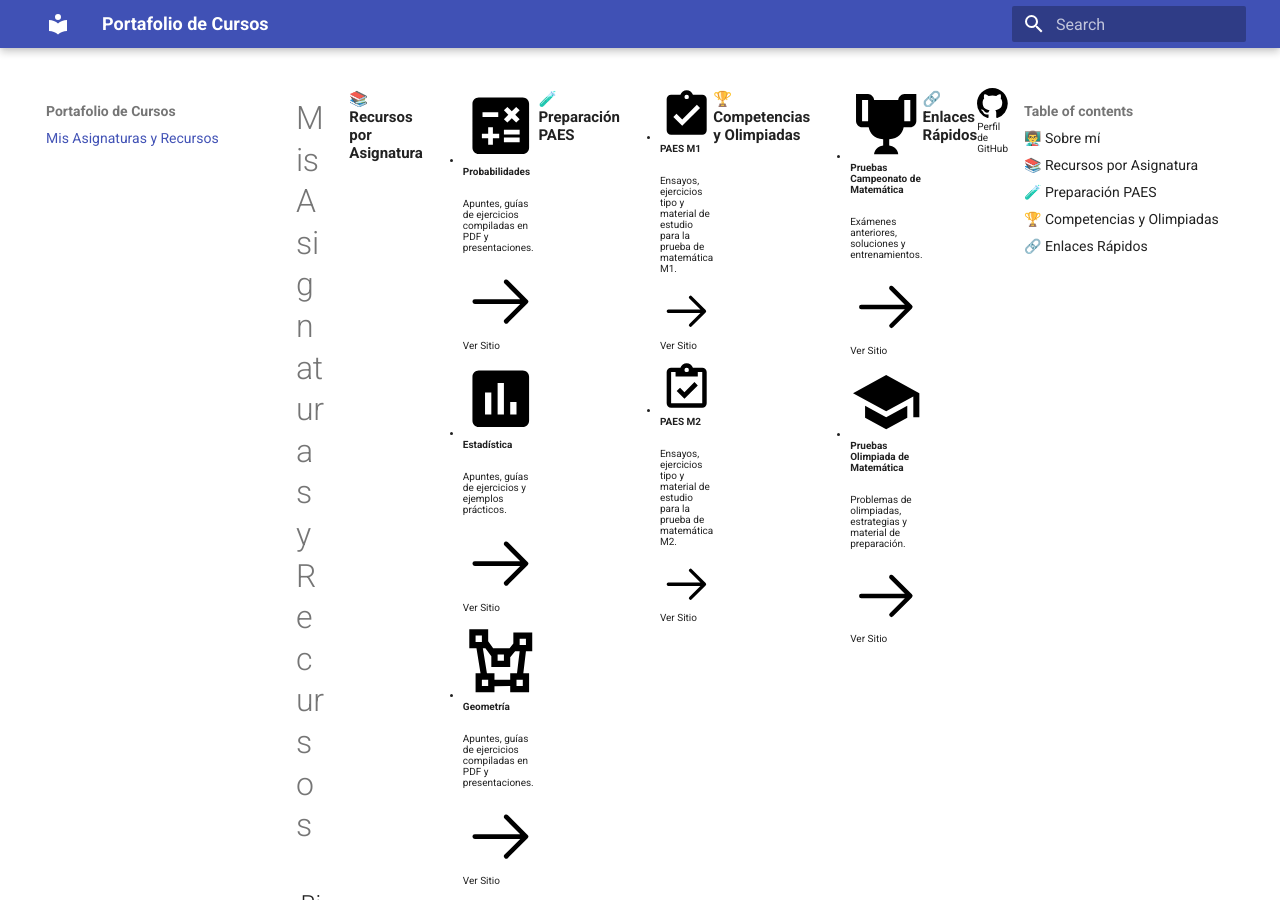
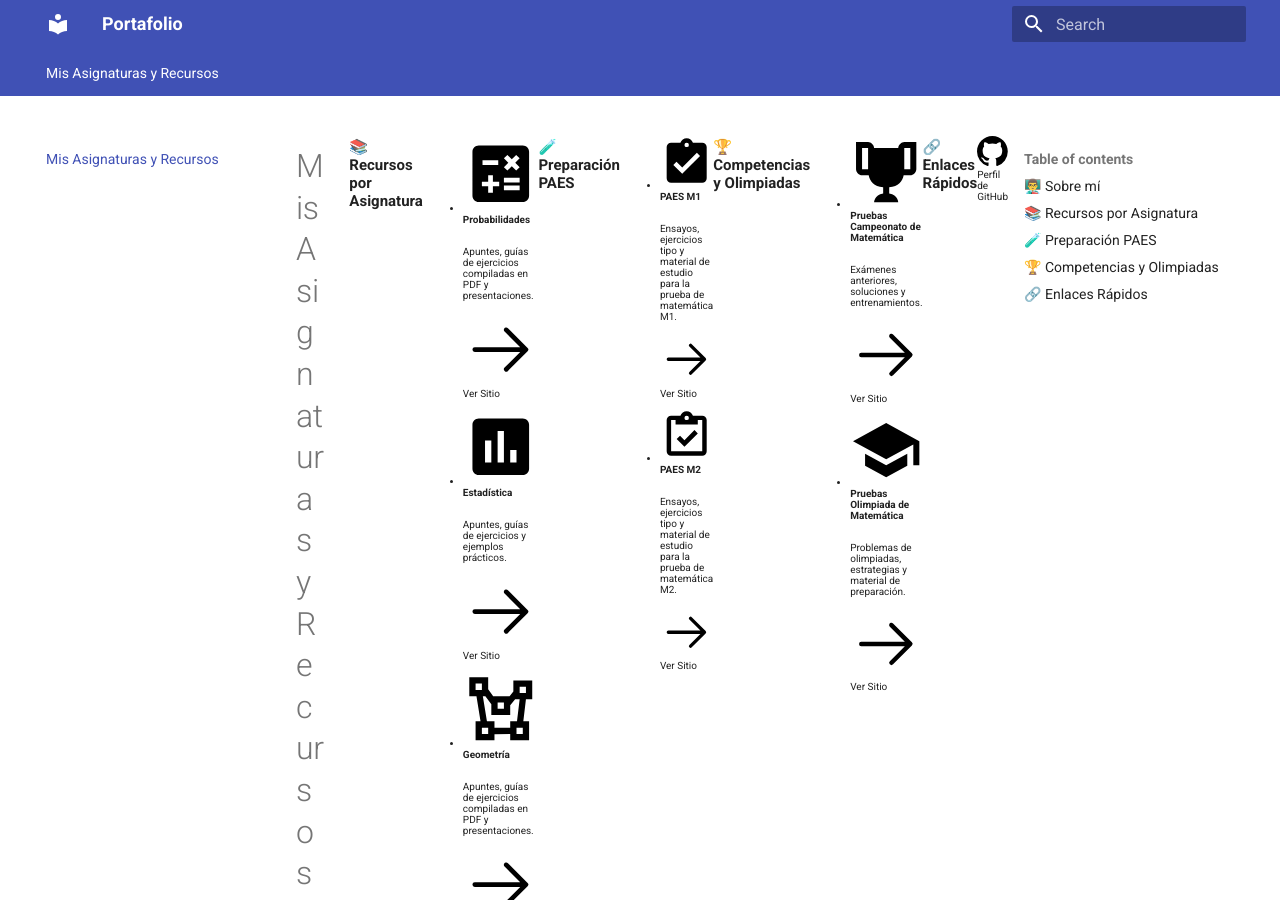
Before and after one commit to jlabrinp/jlabrinp.github.io, an MkDocs documentation site: the page built from docs/index.md, in a window 1280 px wide and 900 px high. Built offline with MkDocs 1.6.1 and Material for MkDocs 9.7.7, drawn with Linux system fonts in a browser that asks for light colours.

Commit message:
Modify mkdocs configuration for site name and theme
Updated site name and added custom font and CSS.

```diff
--- a/mkdocs.yml
+++ b/mkdocs.yml
@@ -1,14 +1,16 @@
-site_name: Portafolio de Cursos
+site_name: Portafolio
 site_author: jlabrinp
 
 theme:
   name: material
-  palette:
-    primary: indigo
-    accent: indigo
+  font:
+    text: Roboto
   features:
-    - navigation.instant
+    - navigation.tabs
     - navigation.sections
+
+extra_css:
+  - stylesheets/custom.css
 
 markdown_extensions:
   - attr_list
```
